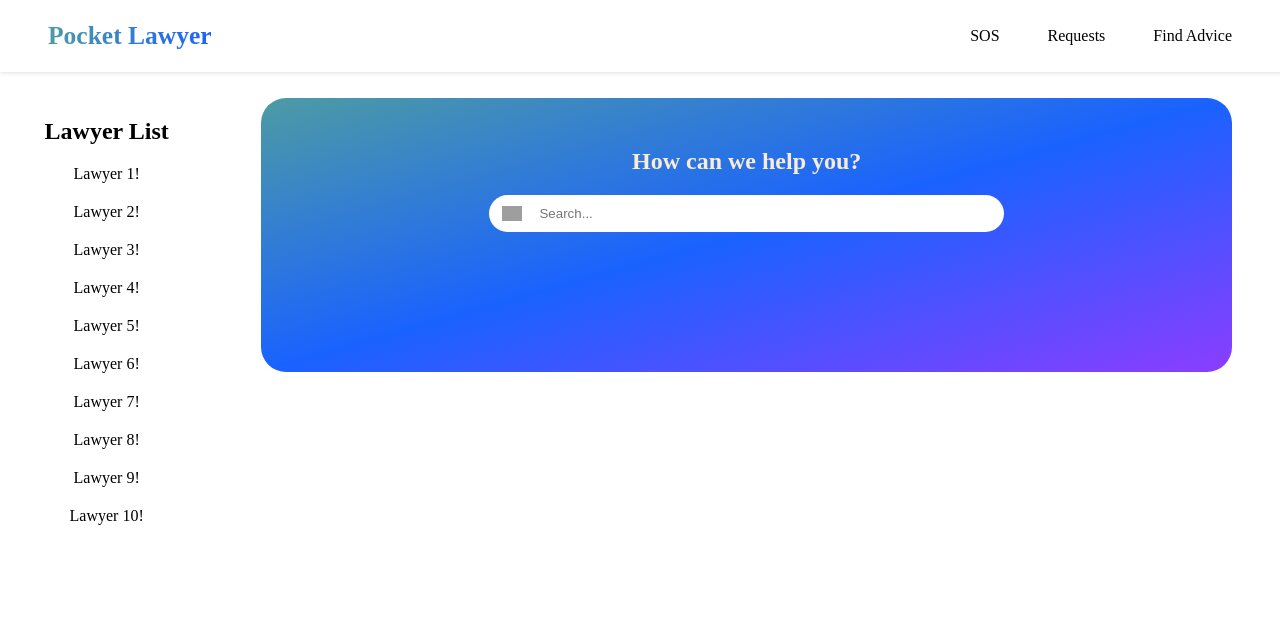
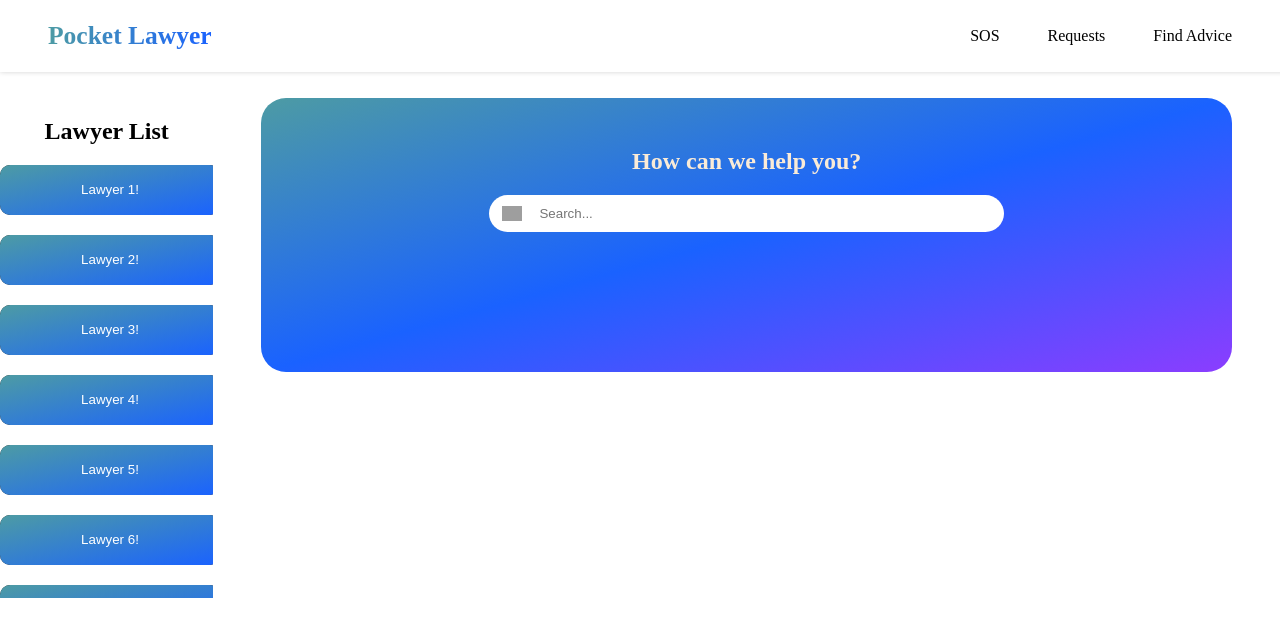
Before and after one commit to lpattersonn/pocketlawyer, a React (Create React App) app: page / in a window 1280 px wide. Shown: the top 636 px of the page. Built offline with nearby package versions, Linux system fonts and the light colour scheme; grey boxes are pictures that could not be loaded.

Commit message:
style:buttons are inserted for lawyer's list

```diff
--- a/src/App.css
+++ b/src/App.css
@@ -162,3 +162,62 @@ font-size: 17px;
 }
 
 /* Lawyer button */
+.glow-on-hover {
+    width: 220px;
+    height: 50px;
+    border: none;
+    outline: none;
+    color: #fff;
+    background: #111;
+    cursor: pointer;
+    position: relative;
+    z-index: 0;
+    border-radius: 10px;
+}
+
+.glow-on-hover:before {
+    content: '';
+    background: linear-gradient(45deg, #ff0000, #ff7300, #fffb00, #48ff00, #00ffd5, #002bff, #7a00ff, #ff00c8, #ff0000);
+    position: absolute;
+    top: -2px;
+    left:-2px;
+    background-size: 400%;
+    z-index: -1;
+    filter: blur(5px);
+    width: calc(100% + 4px);
+    height: calc(100% + 4px);
+    animation: glowing 20s linear infinite;
+    opacity: 0;
+    transition: opacity .3s ease-in-out;
+    border-radius: 10px;
+}
+
+.glow-on-hover:active {
+    color: #000
+}
+
+.glow-on-hover:active:after {
+    background: transparent;
+}
+
+.glow-on-hover:hover:before {
+    opacity: 1;
+}
+
+.glow-on-hover:after {
+    z-index: -1;
+    content: '';
+    position: absolute;
+    width: 100%;
+    height: 100%;
+    background: linear-gradient(to bottom right, rgb(77, 155, 164), #1a62ff);
+    left: 0;
+    top: 0;
+    border-radius: 10px;
+}
+
+@keyframes glowing {
+    0% { background-position: 0 0; }
+    50% { background-position: 400% 0; }
+    100% { background-position: 0 0; }
+}
--- a/src/components/Lawyer.js
+++ b/src/components/Lawyer.js
@@ -5,17 +5,18 @@ export default function Lawyer(props) {
       <h1>Lawyer List</h1>
       <div class="container">
  </div>
+
         <ul>
-        <li>Lawyer 1!</li>
-        <li>Lawyer 2!</li>
-        <li>Lawyer 3!</li>
-        <li>Lawyer 4!</li>
-        <li>Lawyer 5!</li>
-        <li>Lawyer 6!</li>
-        <li>Lawyer 7!</li>
-        <li>Lawyer 8!</li>
-        <li>Lawyer 9!</li>
-        <li>Lawyer 10!</li>
+        <li><button class="glow-on-hover" type="button">Lawyer 1!</button></li>
+        <li><button class="glow-on-hover" type="button">Lawyer 2!</button></li>
+        <li><button class="glow-on-hover" type="button">Lawyer 3!</button></li>
+        <li><button class="glow-on-hover" type="button">Lawyer 4!</button></li>
+        <li><button class="glow-on-hover" type="button">Lawyer 5!</button></li>
+        <li><button class="glow-on-hover" type="button">Lawyer 6!</button></li>
+        <li><button class="glow-on-hover" type="button">Lawyer 7!</button></li>
+        <li><button class="glow-on-hover" type="button">Lawyer 8!</button></li>
+        <li><button class="glow-on-hover" type="button">Lawyer 9!</button></li>
+        <li><button class="glow-on-hover" type="button">Lawyer 10!</button></li>
      </ul>
 
 
```
